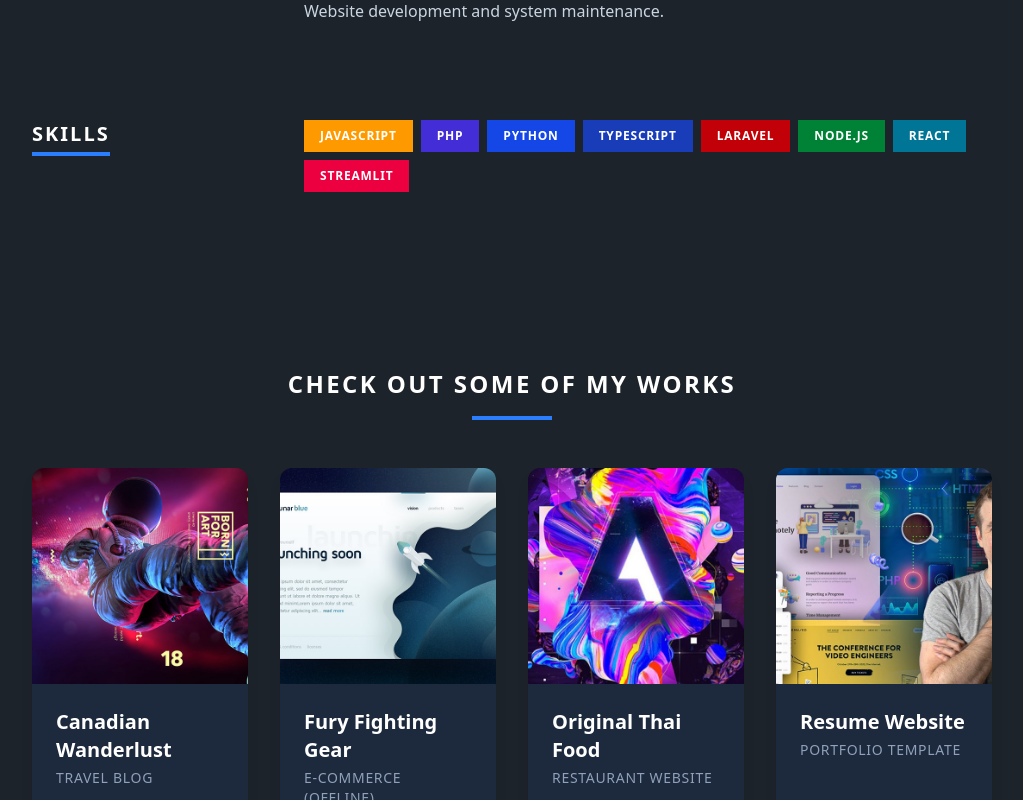
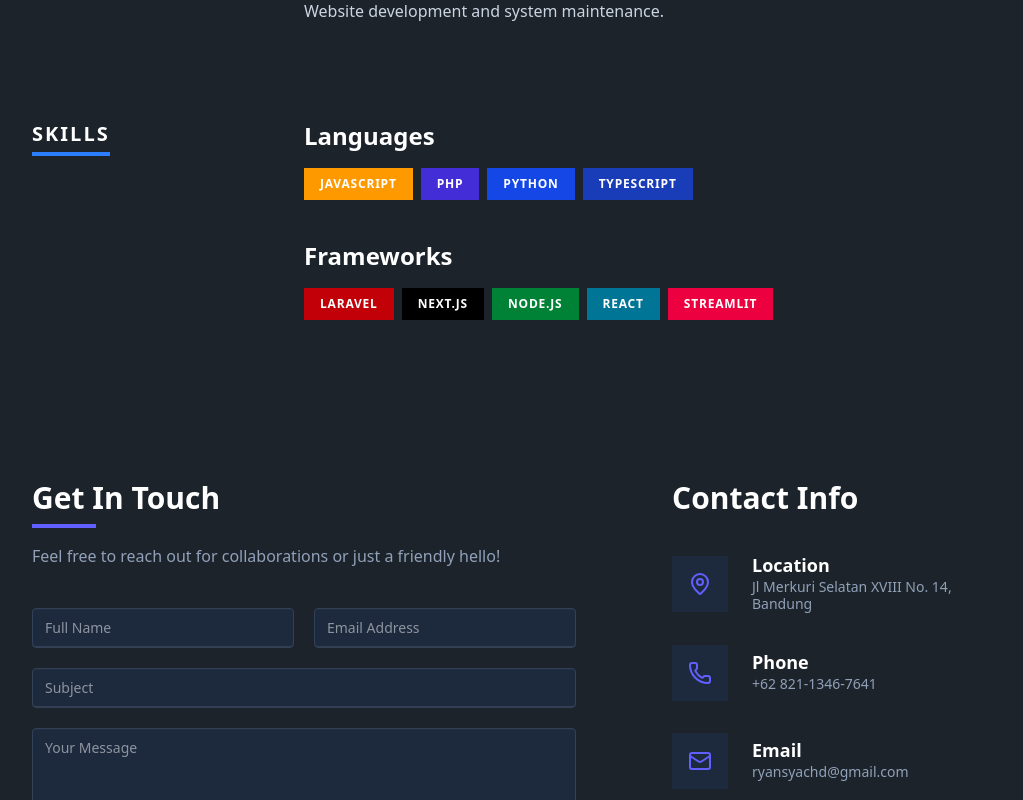
Before and after one commit to ryansyc/profile-web, a Next.js app: page / in a window 1280 px wide. Shown: the part 1700-2500 px from the top of the page, without its empty margins (128-1151 px from the left). Built offline with nearby package versions, Linux system fonts and the light colour scheme.

Commit message:
fix: resume skills

```diff
--- a/app/components/Navbar.tsx
+++ b/app/components/Navbar.tsx
@@ -5,7 +5,7 @@ export default function NavBar() {
         { id: "home", label: "HOME" },
         { id: "about", label: "ABOUT" },
         { id: "resume", label: "RESUME" },
-        { id: "projects", label: "PROJECTS" },
+        // { id: "projects", label: "PROJECTS" },
         { id: "contact", label: "CONTACT" },
     ];
 
--- a/app/components/Resume.tsx
+++ b/app/components/Resume.tsx
@@ -2,17 +2,6 @@ import React from "react";
 import profileData from "@/data/profile.json";
 
 const Resume = () => {
-    const skillColors = [
-        "bg-amber-500",
-        "bg-indigo-700",
-        "bg-blue-700",
-        "bg-blue-800",
-        "bg-red-700",
-        "bg-green-700",
-        "bg-cyan-700",
-        "bg-rose-600",
-    ];
-
     return (
         <section
             id="resume"
@@ -68,19 +57,26 @@ const Resume = () => {
                         Skills
                     </h2>
                 </div>
-                <div className="flex-1">
-                    <div className="flex flex-wrap gap-2 tracking-wider">
-                        {profileData.skills.map((skill, index) => (
-                            <div
-                                key={index}
-                                className={`${
-                                    skillColors[index % skillColors.length]
-                                } px-4 py-2 font-bold text-xs uppercase text-white`}
-                            >
-                                {skill}
+                <div className="flex flex-col flex-1 gap-10">
+                    {Object.entries(profileData.skills).map(
+                        ([category, items], index) => (
+                            <div key={index} className="flex flex-col gap-4">
+                                <h3 className="font-bold text-white text-2xl capitalize">
+                                    {category.replace("_", " ")}
+                                </h3>
+                                <div className="flex flex-wrap gap-2 tracking-wider">
+                                    {items.map((skill, i) => (
+                                        <div
+                                            key={i}
+                                            className={`${skill.color} px-4 py-2 font-bold text-xs uppercase text-white`}
+                                        >
+                                            {skill.name}
+                                        </div>
+                                    ))}
+                                </div>
                             </div>
-                        ))}
-                    </div>
+                        ),
+                    )}
                 </div>
             </div>
         </section>
--- a/app/page.tsx
+++ b/app/page.tsx
@@ -12,7 +12,7 @@ export default function Main() {
             <Home />
             <About />
             <Resume />
-            <Projects />
+            {/* <Projects /> */}
             <Contact />
             <Footer />
         </div>
--- a/data/profile.json
+++ b/data/profile.json
@@ -55,16 +55,21 @@
       "description": "Website development and system maintenance."
     }
   ],
-  "skills": [
-    "JavaScript",
-    "PHP",
-    "Python",
-    "TypeScript",
-    "Laravel",
-    "Node.js",
-    "React",
-    "Streamlit"
-  ],
+  "skills": {
+    "languages": [
+      { "name": "JavaScript", "color": "bg-amber-500" },
+      { "name": "PHP", "color": "bg-indigo-700" },
+      { "name": "Python", "color": "bg-blue-700" },
+      { "name": "TypeScript", "color": "bg-blue-800" }
+    ],
+    "frameworks": [
+      { "name": "Laravel", "color": "bg-red-700" },
+      { "name": "Next.js", "color": "bg-black" },
+      { "name": "Node.js", "color": "bg-green-700" },
+      { "name": "React", "color": "bg-cyan-700" },
+      { "name": "Streamlit", "color": "bg-rose-600" }
+    ]
+  },
   "projects": [
     {
       "title": "Canadian Wanderlust",
```
